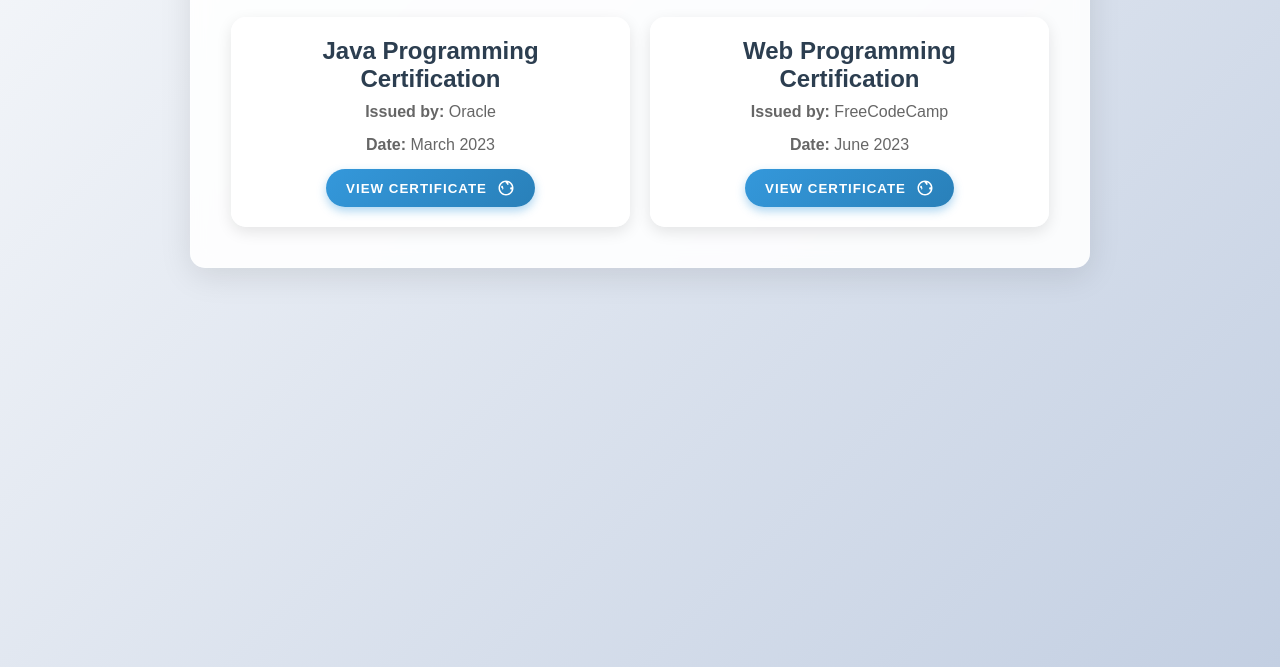
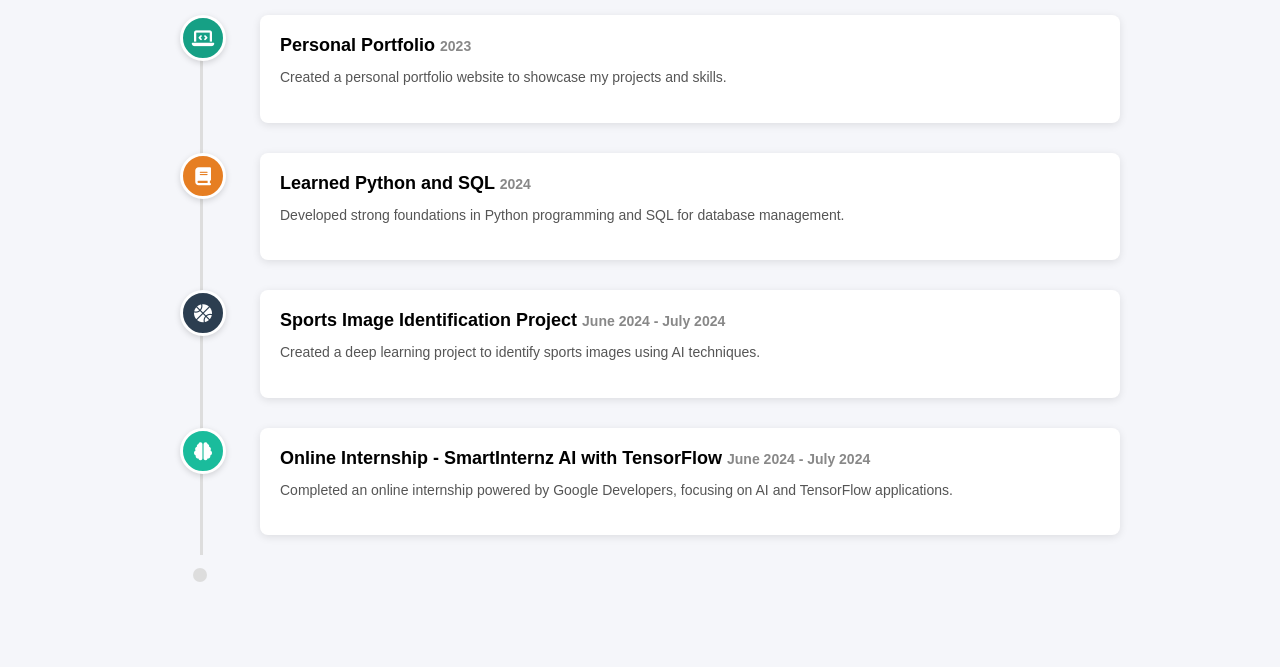
Before and after one commit to sujith1546/portfolio, a plain HTML site: page portfolio/cert.html in a window 1280 px wide. Shown: the part 133-800 px from the top of the page. Drawn offline with Linux system fonts and the light colour scheme.

Commit message:
Update cert.html

```diff
--- a/portfolio/cert.html
+++ b/portfolio/cert.html
@@ -1,251 +1,152 @@
 <!DOCTYPE html>
 <html lang="en">
 <head>
-  <meta charset="UTF-8" />
-  <meta name="viewport" content="width=device-width, initial-scale=1.0" />
-  <title>Certifications</title>
-  <!-- Font Awesome for Icons -->
-  <link rel="stylesheet" href="https://cdnjs.cloudflare.com/ajax/libs/font-awesome/6.0.0-beta3/css/all.min.css">
+  <meta charset="UTF-8">
+  <meta name="viewport" content="width=device-width, initial-scale=1.0">
+  <title>My Accomplishments</title>
+  <!-- Font Awesome -->
+  <link rel="stylesheet" href="https://cdnjs.cloudflare.com/ajax/libs/font-awesome/6.4.0/css/all.min.css">
   <style>
-    /* General Styles */
-    * {
+    body {
+      font-family: 'Arial', sans-serif;
+      background: #f5f6fa;
       margin: 0;
-      padding: 0;
-      box-sizing: border-box;
-      font-family: 'Arial', sans-serif;
+      padding: 40px;
     }
 
-    body {
-      background: linear-gradient(135deg, #f5f7fa, #c3cfe2);
+    .timeline {
+      position: relative;
+      margin: 0 auto;
+      padding: 10px 0;
+      width: 80%;
+    }
+
+    /* Vertical line */
+    .timeline::before {
+      content: '';
+      position: absolute;
+      left: 40px; /* aligns with icon centers */
+      top: 20px;  /* starts at first icon */
+      bottom: 20px; /* leaves space for end dot */
+      width: 3px;
+      background: #ddd;
+      z-index: 0;
+    }
+
+    /* Line ending dot */
+    .timeline::after {
+      content: '';
+      position: absolute;
+      left: 40px;
+      bottom: 0;
+      transform: translate(-50%, 50%);
+      width: 14px;
+      height: 14px;
+      background: #ddd;
+      border-radius: 50%;
+      z-index: 1;
+    }
+
+    .timeline-item {
+      position: relative;
+      margin-bottom: 30px;
+      padding-left: 100px;
+    }
+
+    /* Icon circles */
+    .timeline-icon {
+      position: absolute;
+      left: 20px; /* aligns with line */
+      top: 0;
+      width: 40px;
+      height: 40px;
+      border-radius: 50%;
       display: flex;
       justify-content: center;
-      align-items: flex-start;
-      min-height: 100vh;
-      overflow-y: auto;
+      align-items: center;
+      color: white;
+      font-size: 18px;
+      border: 3px solid #fff;
+      box-shadow: 0 2px 6px rgba(0,0,0,0.15);
+      z-index: 1; /* above line */
+    }
+
+    /* Card box */
+    .timeline-content {
+      background: #fff;
+      padding: 20px;
+      border-radius: 8px;
+      box-shadow: 0 2px 8px rgba(0,0,0,0.1);
       position: relative;
     }
 
-    /* Glassmorphism Design */
-    .certifications-container {
-      background: rgba(255, 255, 255, 0.9);
-      backdrop-filter: blur(10px);
-      padding: 2.5rem;
-      border-radius: 15px;
-      box-shadow: 0 8px 32px rgba(0, 0, 0, 0.1);
-      max-width: 900px;
-      width: 90%;
-      text-align: center;
-      border: 1px solid rgba(255, 255, 255, 0.2);
-      margin: 2rem;
-      animation: fadeIn 1.5s ease-out;
+    .timeline-content h3 {
+      margin: 0;
+      font-size: 18px;
+      font-weight: bold;
     }
 
-    @keyframes fadeIn {
-      from {
-        opacity: 0;
-        transform: translateY(20px);
-      }
-      to {
-        opacity: 1;
-        transform: translateY(0);
-      }
+    .timeline-content span {
+      font-size: 14px;
+      color: #888;
     }
 
-    /* Header Section */
-    .header-section {
-      text-align: center;
-      margin-bottom: 2rem;
+    .timeline-content p {
+      margin-top: 10px;
+      font-size: 14px;
+      color: #555;
+      line-height: 1.6;
     }
 
-    .header-section h1 {
-      font-size: 2.5rem;
-      color: #2c3e50;
-      font-weight: 600;
-      animation: slideIn 1s ease-out;
-    }
-
-    @keyframes slideIn {
-      from {
-        opacity: 0;
-        transform: translateX(-50px);
-      }
-      to {
-        opacity: 1;
-        transform: translateX(0);
-      }
-    }
-
-    /* Certification Cards */
-    .certification-grid {
-      display: grid;
-      grid-template-columns: repeat(auto-fit, minmax(250px, 1fr));
-      gap: 20px;
-    }
-
-    .certification-card {
-      background: rgba(255, 255, 255, 0.85);
-      padding: 20px;
-      border-radius: 15px;
-      box-shadow: 0 5px 15px rgba(0, 0, 0, 0.1);
-      position: relative;
-      overflow: hidden;
-      transition: transform 0.5s cubic-bezier(0.175, 0.885, 0.32, 1.275);
-      animation: cardEnter 1s ease forwards;
-    }
-
-    .certification-card:hover {
-      transform: translateY(-10px) scale(1.05);
-      box-shadow: 0 15px 40px rgba(0, 0, 0, 0.2);
-    }
-
-    .certification-card::before {
-      content: '';
-      position: absolute;
-      top: 0;
-      left: 0;
-      width: 100%;
-      height: 100%;
-      background: linear-gradient(135deg, rgba(52, 152, 219, 0.2), rgba(41, 128, 185, 0.2));
-      z-index: -1;
-      opacity: 0;
-      transition: opacity 0.5s ease;
-    }
-
-    .certification-card:hover::before {
-      opacity: 1;
-    }
-
-    .certification-card h3 {
-      font-size: 1.5rem;
-      color: #2c3e50;
-      margin-bottom: 10px;
-      transition: color 0.3s ease;
-    }
-
-    .certification-card:hover h3 {
-      color: #3498db;
-    }
-
-    .certification-card p {
-      font-size: 1rem;
-      color: #666;
-      margin-bottom: 15px;
-    }
-
-    /* Gradient Button */
-    .btn {
-      position: relative;
-      display: inline-flex;
-      align-items: center;
-      padding: 10px 20px;
-      background: linear-gradient(135deg, #3498db, #2980b9);
-      color: white;
-      border: none;
-      border-radius: 25px;
-      cursor: pointer;
-      overflow: hidden;
-      transition: all 0.3s ease;
-      text-transform: uppercase;
-      font-weight: bold;
-      letter-spacing: 1px;
-      box-shadow: 0 4px 10px rgba(52, 152, 219, 0.4);
-    }
-
-    .btn svg {
-      margin-left: 10px;
-      width: 18px;
-      height: 18px;
-      fill: white;
-      transition: transform 0.3s ease;
-    }
-
-    .btn:hover svg {
-      transform: translateX(5px);
-    }
-
-    /* Animations */
-    @keyframes cardEnter {
-      0% {
-        transform: scale(0.8) translateY(30px);
-        opacity: 0;
-      }
-      100% {
-        transform: scale(1) translateY(0);
-        opacity: 1;
-      }
-    }
-
-    /* New Hover Animation for Buttons */
-    .btn::after {
-      content: '';
-      position: absolute;
-      top: 0;
-      left: 0;
-      width: 0;
-      height: 100%;
-      background: rgba(255, 255, 255, 0.3);
-      transition: width 0.3s ease;
-    }
-
-    .btn:hover::after {
-      width: 100%;
-    }
+    /* Colors */
+    .blue { background: #3498db; }
+    .red { background: #e74c3c; }
+    .yellow { background: #f1c40f; color: #333; }
+    .purple { background: #9b59b6; }
+    .green { background: #1abc9c; }
+    .orange { background: #e67e22; }
+    .teal { background: #16a085; }
+    .darkblue { background: #2c3e50; }
   </style>
 </head>
 <body>
-  <div class="certifications-container">
-    <div class="header-section">
-      <h1>Certifications</h1>
+
+  <h1 style="text-align:center; margin-bottom:40px;">My Accomplishments</h1>
+
+  <div class="timeline">
+    <!-- Oldest first (bottom) -->
+    <div class="timeline-item">
+      <div class="timeline-icon teal"><i class="fas fa-laptop-code"></i></div>
+      <div class="timeline-content">
+        <h3>Personal Portfolio <span>2023</span></h3>
+        <p>Created a personal portfolio website to showcase my projects and skills.</p>
+      </div>
     </div>
 
-    <div class="certification-grid">
-      <!-- Java Certification -->
-      <div class="certification-card">
-        <h3>Java Programming Certification</h3>
-        <p><strong>Issued by:</strong> Oracle</p>
-        <p><strong>Date:</strong> March 2023</p>
-        <button class="btn view-certificate" data-certificate="java">
-          View Certificate
-          <svg xmlns="http://www.w3.org/2000/svg" viewBox="0 0 24 24">
-            <path d="M12 2C6.48 2 2 6.48 2 12s4.48 10 10 10 10-4.48 10-10S17.52 2 12 2zm0 18c-4.41 0-8-3.59-8-8s3.59-8 8-8 8 3.59 8 8-3.59 8-8 8zm-5-6c.83 0 1.5-.67 1.5-1.5S7.83 9 7 9s-1.5.67-1.5 1.5S6.17 12 7 12zm12 0c.83 0 1.5-.67 1.5-1.5s-.67-1.5-1.5-1.5-1.5.67-1.5 1.5.67 1.5 1.5 1.5zm-5-6c.83 0 1.5-.67 1.5-1.5S13.83 3 13 3s-1.5.67-1.5 1.5.67 1.5 1.5 1.5z"/>
-          </svg>
-        </button>
+    <div class="timeline-item">
+      <div class="timeline-icon orange"><i class="fas fa-book"></i></div>
+      <div class="timeline-content">
+        <h3>Learned Python and SQL <span>2024</span></h3>
+        <p>Developed strong foundations in Python programming and SQL for database management.</p>
       </div>
+    </div>
 
-      <!-- Web Programming Certification -->
-      <div class="certification-card">
-        <h3>Web Programming Certification</h3>
-        <p><strong>Issued by:</strong> FreeCodeCamp</p>
-        <p><strong>Date:</strong> June 2023</p>
-        <button class="btn view-certificate" data-certificate="web">
-          View Certificate
-          <svg xmlns="http://www.w3.org/2000/svg" viewBox="0 0 24 24">
-            <path d="M12 2C6.48 2 2 6.48 2 12s4.48 10 10 10 10-4.48 10-10S17.52 2 12 2zm0 18c-4.41 0-8-3.59-8-8s3.59-8 8-8 8 3.59 8 8-3.59 8-8 8zm-5-6c.83 0 1.5-.67 1.5-1.5S7.83 9 7 9s-1.5.67-1.5 1.5S6.17 12 7 12zm12 0c.83 0 1.5-.67 1.5-1.5s-.67-1.5-1.5-1.5-1.5.67-1.5 1.5.67 1.5 1.5 1.5zm-5-6c.83 0 1.5-.67 1.5-1.5S13.83 3 13 3s-1.5.67-1.5 1.5.67 1.5 1.5 1.5z"/>
-          </svg>
-        </button>
+    <div class="timeline-item">
+      <div class="timeline-icon darkblue"><i class="fas fa-basketball-ball"></i></div>
+      <div class="timeline-content">
+        <h3>Sports Image Identification Project <span>June 2024 - July 2024</span></h3>
+        <p>Created a deep learning project to identify sports images using AI techniques.</p>
+      </div>
+    </div>
+
+    <div class="timeline-item">
+      <div class="timeline-icon green"><i class="fas fa-brain"></i></div>
+      <div class="timeline-content">
+        <h3>Online Internship - SmartInternz AI with TensorFlow <span>June 2024 - July 2024</span></h3>
+        <p>Completed an online internship powered by Google Developers, focusing on AI and TensorFlow applications.</p>
       </div>
     </div>
   </div>
 
-  <script>
-    // PDF Viewing Functionality
-    document.querySelectorAll('.view-certificate').forEach((button) => {
-      button.addEventListener('click', (e) => {
-        e.preventDefault();
-        const certificate = button.getAttribute('data-certificate');
-        let pdfUrl = '';
-
-        if (certificate === 'java') {
-          pdfUrl = 'https://example.com/java-certificate.pdf'; // Replace with your PDF URL
-        } else if (certificate === 'web') {
-          pdfUrl = 'https://example.com/web-certificate.pdf'; // Replace with your PDF URL
-        }
-
-        if (pdfUrl) {
-          window.open(pdfUrl, '_blank'); // Open PDF in a new tab
-        }
-      });
-    });
-  </script>
 </body>
 </html>
```
